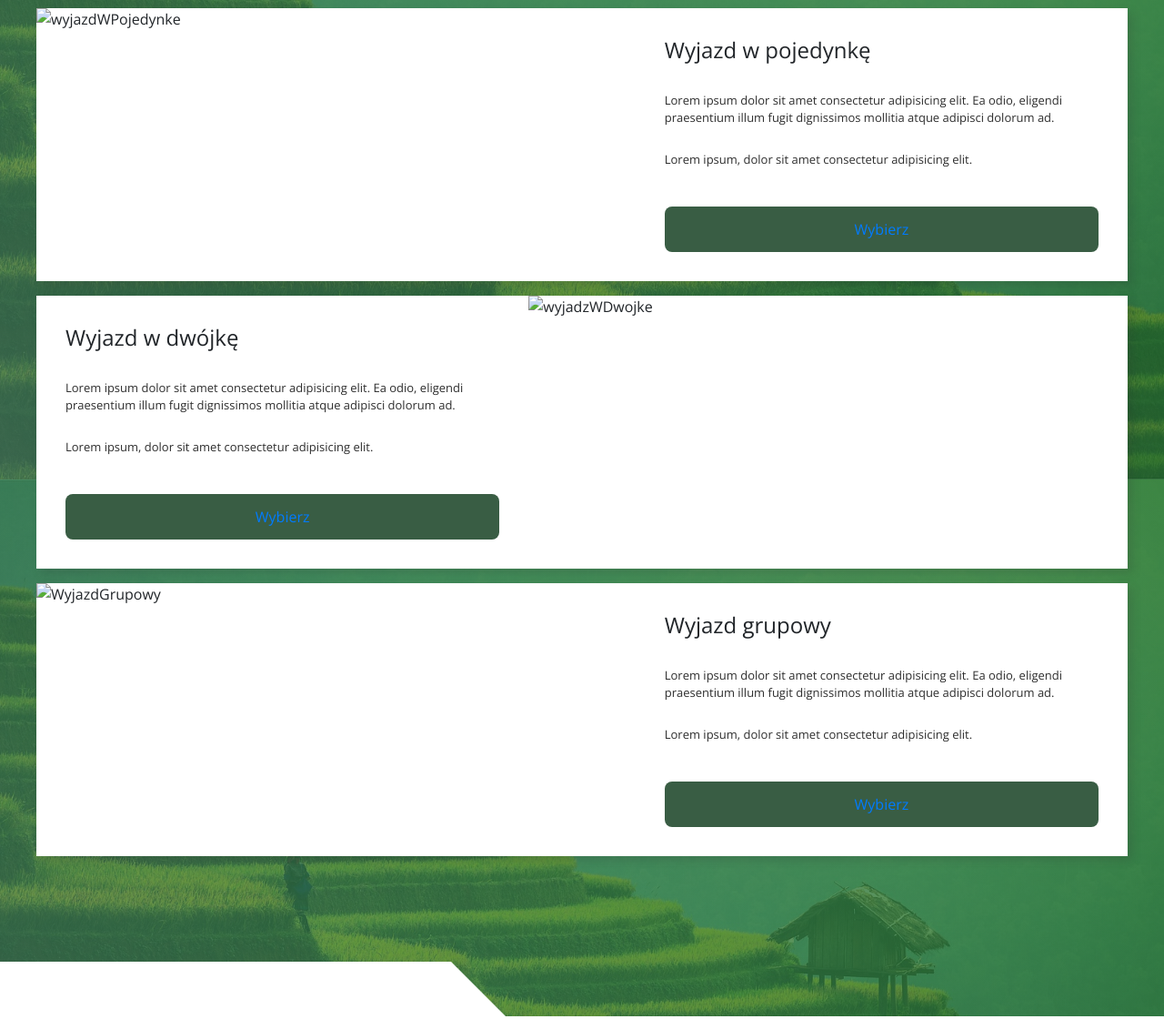
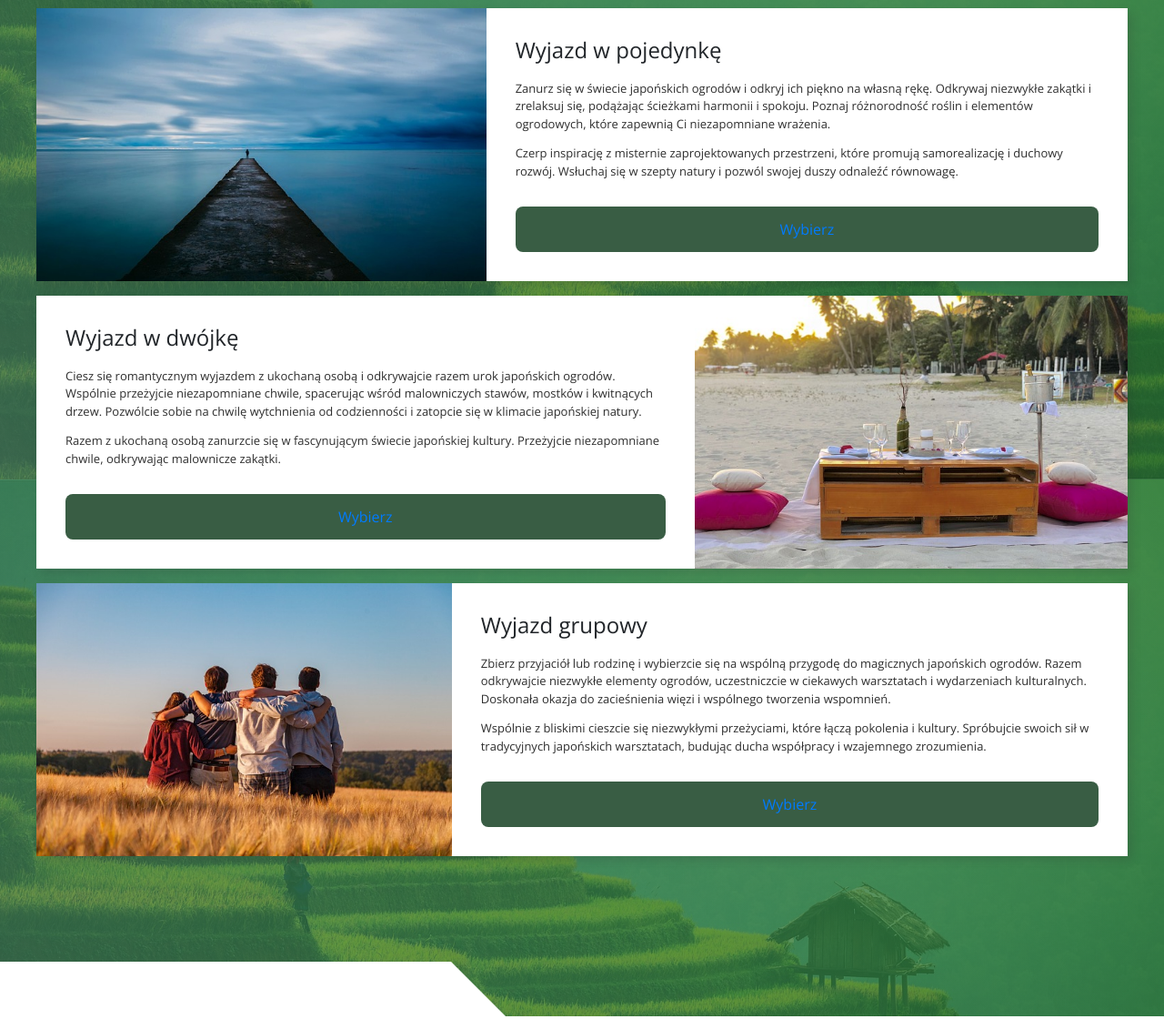
Before and after one commit to nYcnela/Projekt-na-PAI, a plain HTML site: page index.html in a window 1280 px wide. Shown: the part 4358-5478 px from the top of the page at 91% size. Drawn offline with nearby package versions, Linux system fonts and the light colour scheme.

Commit message:
dodanie opisow do sekcji ofert

```diff
--- a/index.html
+++ b/index.html
@@ -193,38 +193,35 @@
         <div class="wrapper">
           <div class="offers-box">
             <div class="offers-option">
-              <img src="" alt="wyjazdWPojedynke" class="offers-option-img" />
+              <img src="./Img/sam.jpg" alt="wyjazdWPojedynke" class="offers-option-img" />
               <div class="offers-option-info">
                 <h3 class="offers-option-heading">Wyjazd w pojedynkę</h3>
                 <p class="offers-option-text">
-                  Lorem ipsum dolor sit amet consectetur adipisicing elit. Ea odio, eligendi praesentium illum fugit dignissimos mollitia
-                  atque adipisci dolorum ad.
+                    Zanurz się w świecie japońskich ogrodów i odkryj ich piękno na własną rękę. Odkrywaj niezwykłe zakątki i zrelaksuj się, podążając ścieżkami harmonii i spokoju. Poznaj różnorodność roślin i elementów ogrodowych, które zapewnią Ci niezapomniane wrażenia.
                 </p>
-                <p class="offers-option-text">Lorem ipsum, dolor sit amet consectetur adipisicing elit.</p>
+                <p class="offers-option-text">Czerp inspirację z misternie zaprojektowanych przestrzeni, które promują samorealizację i duchowy rozwój. Wsłuchaj się w szepty natury i pozwól swojej duszy odnaleźć równowagę.</p>
                 <button class="offers-option-btn btn-special-animation" id="single"><a href="#registration">Wybierz</a></button>
               </div>
             </div>
             <div class="offers-option">
-              <img src="" alt="wyjadzWDwojke" class="offers-option-img offers-option-img-right" />
+              <img src="./Img/dwoch.jpg" alt="wyjadzWDwojke" class="offers-option-img offers-option-img-right" />
               <div class="offers-option-info">
                 <h3 class="offers-option-heading">Wyjazd w dwójkę</h3>
                 <p class="offers-option-text">
-                  Lorem ipsum dolor sit amet consectetur adipisicing elit. Ea odio, eligendi praesentium illum fugit dignissimos mollitia
-                  atque adipisci dolorum ad.
+                    Ciesz się romantycznym wyjazdem z ukochaną osobą i odkrywajcie razem urok japońskich ogrodów. Wspólnie przeżyjcie niezapomniane chwile, spacerując wśród malowniczych stawów, mostków i kwitnących drzew. Pozwólcie sobie na chwilę wytchnienia od codzienności i zatopcie się w klimacie japońskiej natury.
                 </p>
-                <p class="offers-option-text">Lorem ipsum, dolor sit amet consectetur adipisicing elit.</p>
+                <p class="offers-option-text">Razem z ukochaną osobą zanurzcie się w fascynującym świecie japońskiej kultury. Przeżyjcie niezapomniane chwile, odkrywając malownicze zakątki.</p>
                 <button class="offers-option-btn btn-special-animation" id="couple"><a href="#registration">Wybierz</a></button>
               </div>
             </div>
             <div class="offers-option">
-              <img src="" alt="WyjazdGrupowy" class="offers-option-img" />
+              <img src="./Img/grupa.jpg" alt="WyjazdGrupowy" class="offers-option-img" />
               <div class="offers-option-info">
                 <h3 class="offers-option-heading">Wyjazd grupowy</h3>
                 <p class="offers-option-text">
-                  Lorem ipsum dolor sit amet consectetur adipisicing elit. Ea odio, eligendi praesentium illum fugit dignissimos mollitia
-                  atque adipisci dolorum ad.
+                    Zbierz przyjaciół lub rodzinę i wybierzcie się na wspólną przygodę do magicznych japońskich ogrodów. Razem odkrywajcie niezwykłe elementy ogrodów, uczestniczcie w ciekawych warsztatach i wydarzeniach kulturalnych. Doskonała okazja do zacieśnienia więzi i wspólnego tworzenia wspomnień.
                 </p>
-                <p class="offers-option-text">Lorem ipsum, dolor sit amet consectetur adipisicing elit.</p>
+                <p class="offers-option-text">Wspólnie z bliskimi cieszcie się niezwykłymi przeżyciami, które łączą pokolenia i kultury. Spróbujcie swoich sił w tradycyjnych japońskich warsztatach, budując ducha współpracy i wzajemnego zrozumienia.</p>
                 <button class="offers-option-btn btn-special-animation" id="group"><a href="#registration">Wybierz</a></button>
               </div>
             </div>
```
